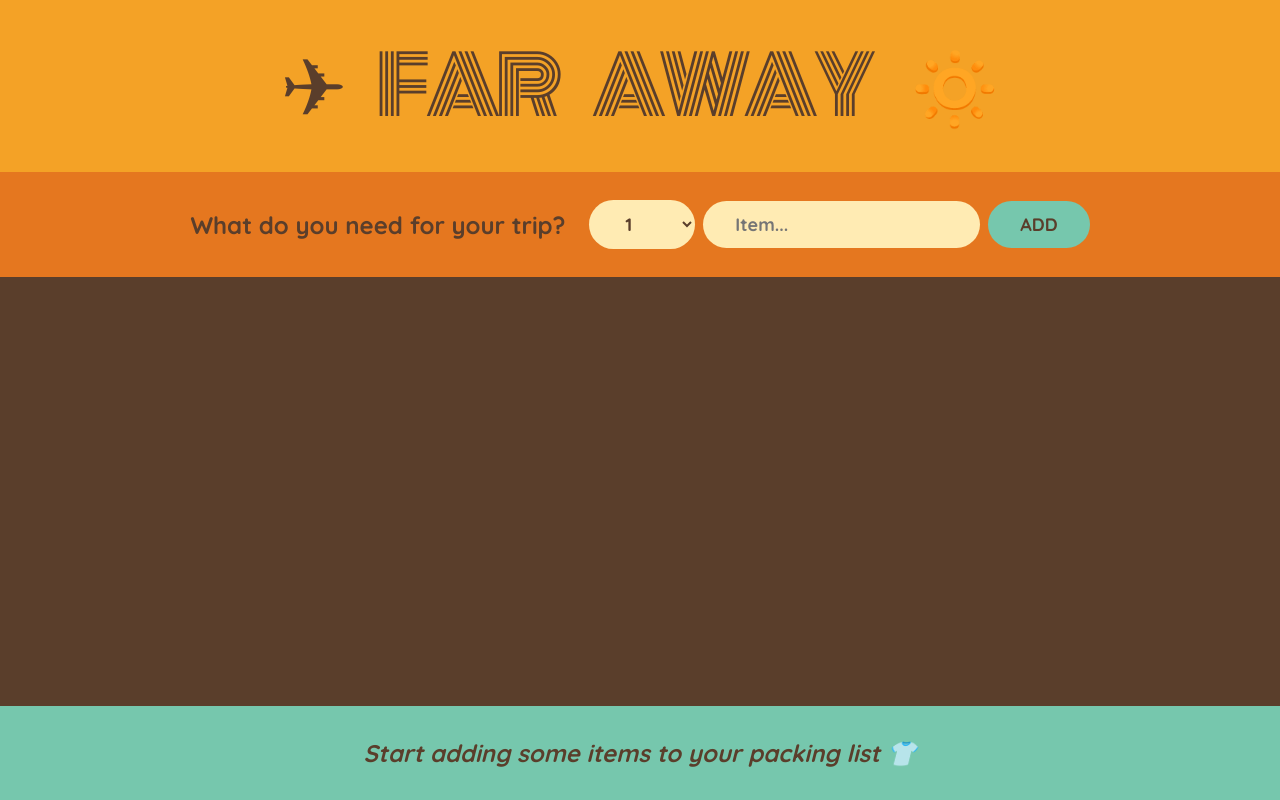
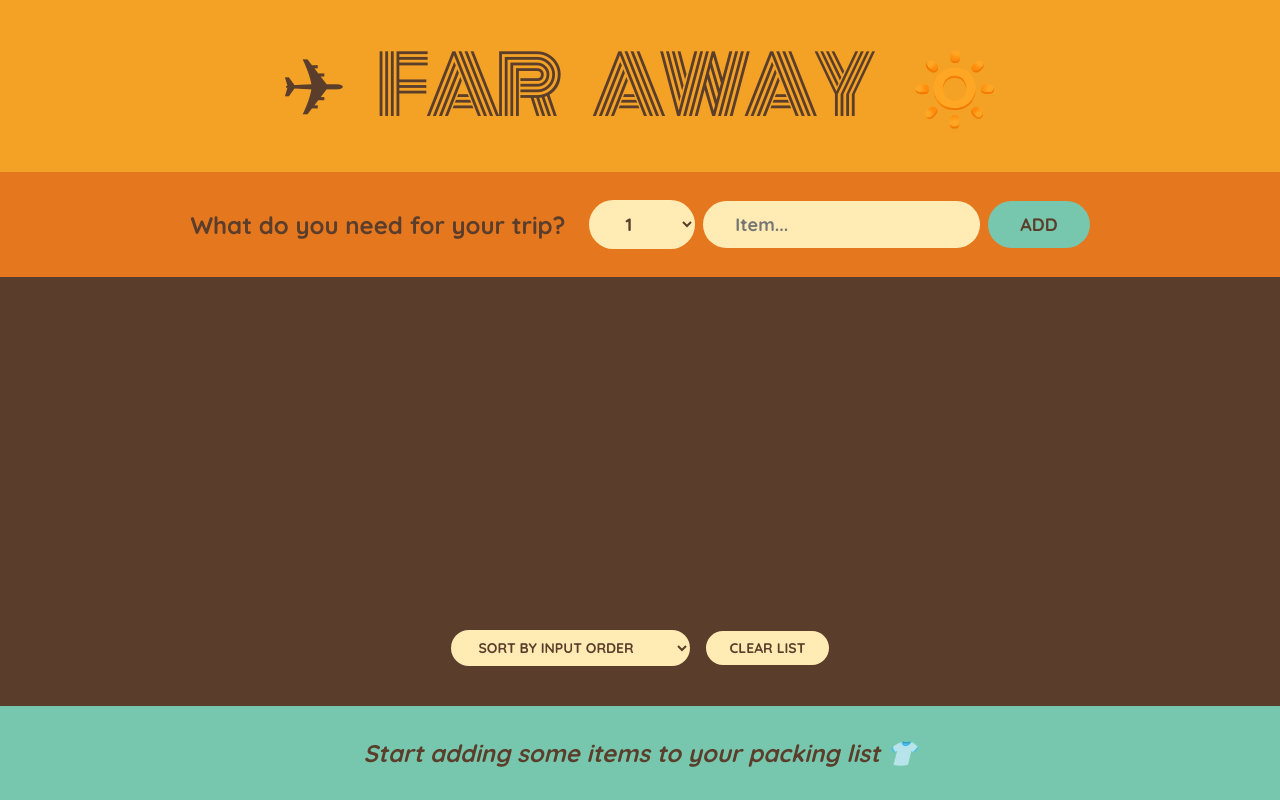
Before and after one commit to BeckieMorton/travel-list, a React (Create React App) app: page / in a window 1280 px wide. Built offline with nearby package versions, Linux system fonts and the light colour scheme.

Commit message:
clear list and sort by

```diff
--- a/src/App.js
+++ b/src/App.js
@@ -26,6 +26,10 @@
     );
   }
 
+  function handleClearList(id) {
+    setItems([]);
+  }
+
   return (
     <div className="app">
       <Logo />
@@ -34,6 +38,7 @@
         items={items}
         onDeleteItem={handleDeleteItem}
         onToggleItem={handleToggleItem}
+        onClearList={handleClearList}
       />
       <Stats items={items} />
     </div>
@@ -86,11 +91,27 @@
   );
 }
 
-function PackingList({ items, onDeleteItem, onToggleItem }) {
+function PackingList({ items, onDeleteItem, onToggleItem, onClearList }) {
+  const [sortBy, setSortBy] = useState("input");
+
+  //used derived state to make a new array sorted by user select
+  let sortedItems;
+  if (sortBy === "input") sortedItems = items;
+
+  if (sortBy === "description")
+    sortedItems = items
+      .slice()
+      .sort((a, b) => a.description.localeCompare(b.description));
+
+  if (sortBy === "packed")
+    sortedItems = items
+      .slice()
+      .sort((a, b) => Number(a.packed) - Number(b.packed));
+
   return (
     <div className="list">
       <ul>
-        {items.map((item) => (
+        {sortedItems.map((item) => (
           <Item
             item={item}
             onDeleteItem={onDeleteItem}
@@ -99,6 +120,15 @@
           />
         ))}
       </ul>
+
+      <div className="actions">
+        <select value={sortBy} onChange={(e) => setSortBy(e.target.value)}>
+          <option value="input">Sort by input order</option>
+          <option value="description">Sort by description</option>
+          <option value="packed">Sort by packed status</option>
+        </select>
+        <button onClick={onClearList}>Clear List</button>
+      </div>
     </div>
   );
 }
```
